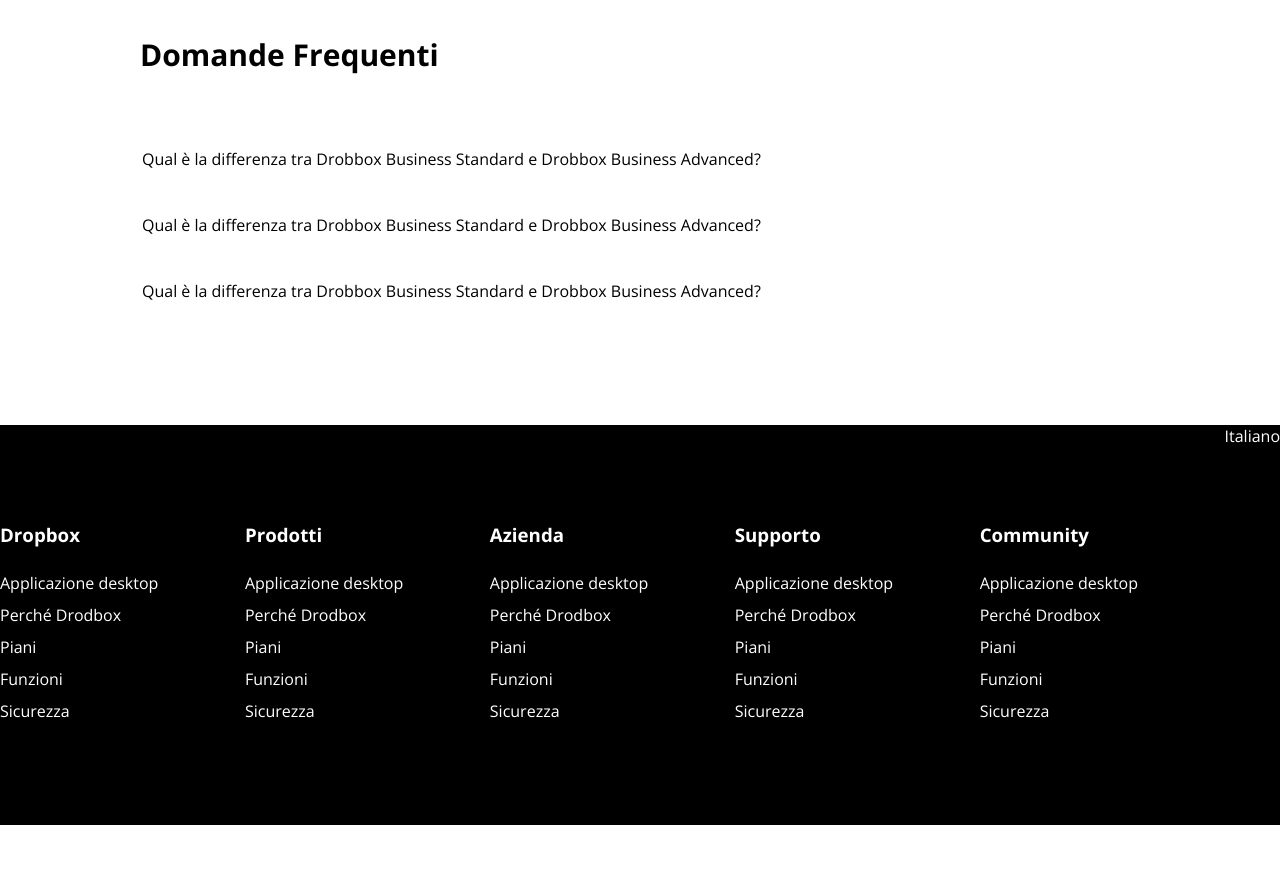
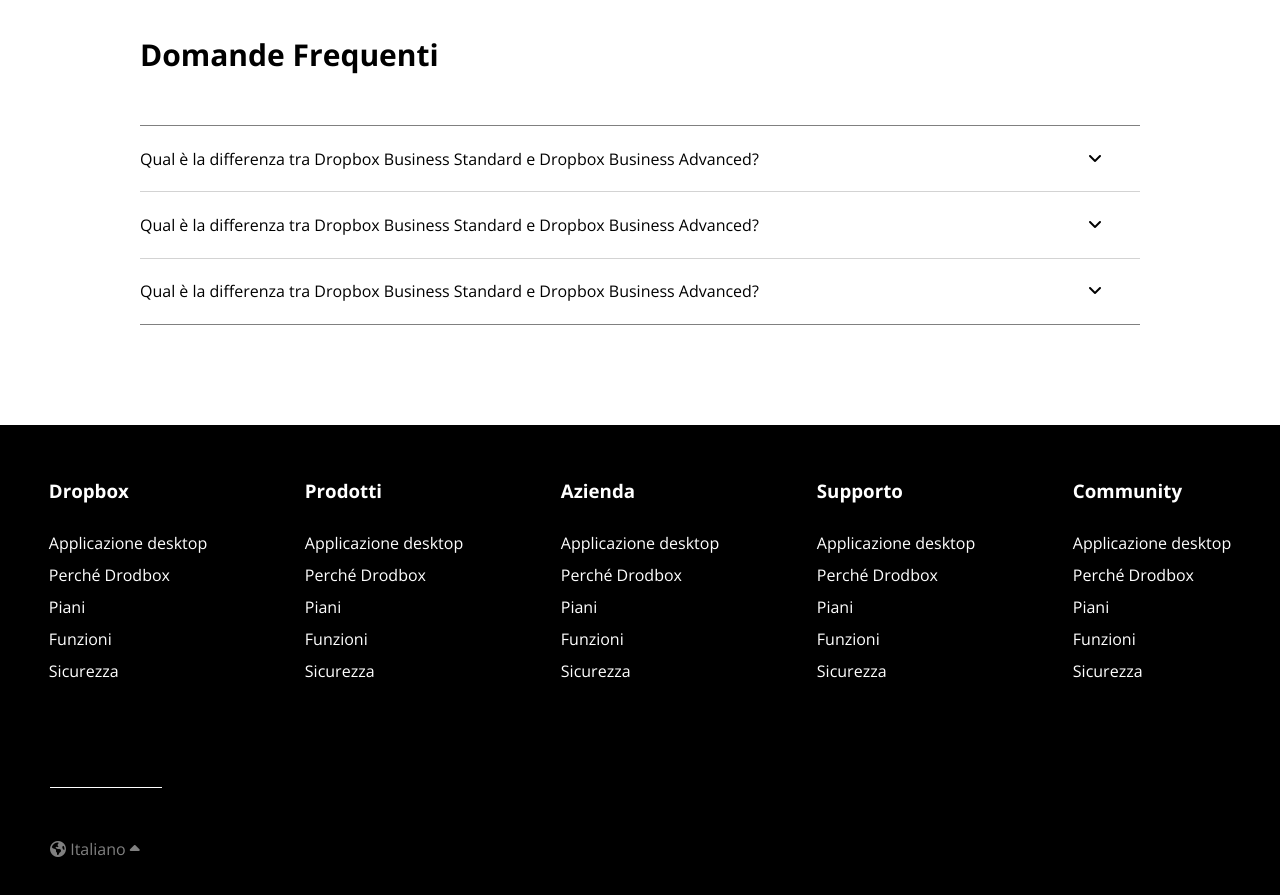
Before and after one commit to guglielmopiasenti/htmlcss-dropbox, a plain HTML site: page index.html in a window 1280 px wide. Shown: the part 5240-6135 px from the top of the page. Before the commit the page ends 6065 px from the top, so only its background shows below. Drawn offline with nearby package versions, Linux system fonts and the light colour scheme.

Commit message:
footer fixed

```diff
--- a/index.html
+++ b/index.html
@@ -287,17 +287,32 @@
             <div class="container">
                 <h2 class="padding-b"> Domande Frequenti</h2>
                 <table class="faq-table">
-                    <tr>
-                        <td>Qual è la differenza tra Drobbox Business Standard e Drobbox Business Advanced?</td>
-                        <td></td>
+                    <tr class="grey-line">
+                        <td class="grey-line-up">Qual è la differenza tra Dropbox Business Standard e Dropbox Business Advanced?</td>
+                        <td class="grey-line-up"><i class="fa-solid fa-angle-down"></i></td>
+                    </tr>
+                    <tr class="hidden">
+                        <td>
+                            Dropbox Business Standard è la soluzione di base che offre spazio di archiviazione illimitato, controllo dei dati e supporto clienti 24/7. Dropbox Business Advanced, invece, include funzionalità avanzate di sicurezza, come l'autenticazione a due fattori e il controllo dei dispositivi, oltre a una maggiore personalizzazione e controllo degli accessi utente.
+                        </td>
                     </tr>
                     <tr>
-                        <td>Qual è la differenza tra Drobbox Business Standard e Drobbox Business Advanced?</td>
-                        <td></td>
+                        <td class="lightgrey-line">Qual è la differenza tra Dropbox Business Standard e Dropbox Business Advanced?</td>
+                        <td class="lightgrey-line"><i class="fa-solid fa-angle-down"></i></td>
+                    </tr>
+                    <tr class="hidden">
+                        <td>
+                            Dropbox Business Standard è la soluzione di base che offre spazio di archiviazione illimitato, controllo dei dati e supporto clienti 24/7. Dropbox Business Advanced, invece, include funzionalità avanzate di sicurezza, come l'autenticazione a due fattori e il controllo dei dispositivi, oltre a una maggiore personalizzazione e controllo degli accessi utente.
+                        </td>
                     </tr>
                     <tr>
-                        <td>Qual è la differenza tra Drobbox Business Standard e Drobbox Business Advanced?</td>
-                        <td></td>
+                        <td class="grey-line-down">Qual è la differenza tra Dropbox Business Standard e Dropbox Business Advanced?</td>
+                        <td class="grey-line-down"><i class="fa-solid fa-angle-down"></i></td>
+                    </tr>
+                    <tr class="hidden">
+                        <td>
+                            Dropbox Business Standard è la soluzione di base che offre spazio di archiviazione illimitato, controllo dei dati e supporto clienti 24/7. Dropbox Business Advanced, invece, include funzionalità avanzate di sicurezza, come l'autenticazione a due fattori e il controllo dei dispositivi, oltre a una maggiore personalizzazione e controllo degli accessi utente.
+                        </td>
                     </tr>
                 </table>
             </div>
@@ -309,8 +324,8 @@
     <footer class="flex">
         <div class="footer-container flex">
             <div class="footer-info">
-                <h3>Dropbox</h3>
                 <ul>
+                    <h3>Dropbox</h3>
                     <li>Applicazione desktop</li>
                     <li>Perché Drodbox</li>
                     <li>Piani</li>
@@ -319,8 +334,8 @@
                 </ul>
             </div>
             <div class="footer-info">
-                <h3>Prodotti</h3>
                 <ul>
+                    <h3>Prodotti</h3>
                     <li>Applicazione desktop</li>
                     <li>Perché Drodbox</li>
                     <li>Piani</li>
@@ -329,8 +344,8 @@
                 </ul>
             </div>
             <div class="footer-info">
-                <h3>Azienda</h3>
                 <ul>
+                    <h3>Azienda</h3>
                     <li>Applicazione desktop</li>
                     <li>Perché Drodbox</li>
                     <li>Piani</li>
@@ -339,8 +354,8 @@
                 </ul>
             </div>
             <div class="footer-info">
-                <h3>Supporto</h3>
                 <ul>
+                    <h3>Supporto</h3>
                     <li>Applicazione desktop</li>
                     <li>Perché Drodbox</li>
                     <li>Piani</li>
@@ -349,8 +364,8 @@
                 </ul>
             </div>
             <div class="footer-info">
-                <h3>Community</h3>
                 <ul>
+                    <h3>Community</h3>
                     <li>Applicazione desktop</li>
                     <li>Perché Drodbox</li>
                     <li>Piani</li>
@@ -358,11 +373,14 @@
                     <li>Sicurezza</li>
                 </ul>
             </div>
+            <div>
+                <div class="divider"></div>
+                <div class="language">
+                    <div><i class="fa-solid fa-earth-americas"></i> Italiano <i class="fa-solid fa-caret-up"></i></div>
+                </div>
+            </div>
         </div>
 
-        <div class="language">
-            <div >Italiano</div>
-        </div>
     </footer>
 </body>
 </html>
--- a/style.css
+++ b/style.css
@@ -100,6 +100,16 @@ img {
 .grey {
     color: gray;
     padding-bottom: 10px;
+}
+.grey-line-up {
+    border-top: 1px solid grey;
+}
+.grey-line-down {
+    border-bottom: 1px solid grey;
+}
+.lightgrey-line {
+    border-top: 1px solid lightgray;
+    border-bottom: 1px solid lightgray;
 }
 
 /* bg colors */
@@ -379,14 +389,20 @@ h2 {
 
 /* FAQs */
 
-#faq {
-
-}
 .faq-table {
     width: 100%;
     height: 200px;
+    border-collapse: collapse;
 }
-
+td > i {
+    padding-right: 20px;
+}
+.hidden {
+    display: none;
+}
+.visible:hover .hidden {
+    display: block;
+}
 
 
 /* Footer */
@@ -394,20 +410,44 @@ h2 {
 footer {
     background-color: black;
     color: white;
-
+    padding: 50px 0;
 
     /* todo remove */
-    height: 400px;
+
+}
+.footer-container {
+    flex-wrap: wrap;
+
 }
 .footer-info {
-    align-self: center;
+    display: flex;
+    flex-direction: column;
+    align-content: center;
+    align-items: center;
     width: calc(100% / 5);
+    padding-bottom: 100px;
 
 }
-.footer-info > h3 {
+ul > h3 {
     padding-bottom: 20px;
 }
 .footer-info > ul {
     list-style: none;
     line-height: 2rem;
 }
+.language-selection {
+    flex-direction: column;
+}
+.divider {
+    border-top: 1px solid white;
+    width: 80%;
+    position: relative;
+    left: 50px;
+    padding-bottom: 50px;
+
+
+}
+.language {
+    padding-left: 50px;
+    color: grey;
+}
```
